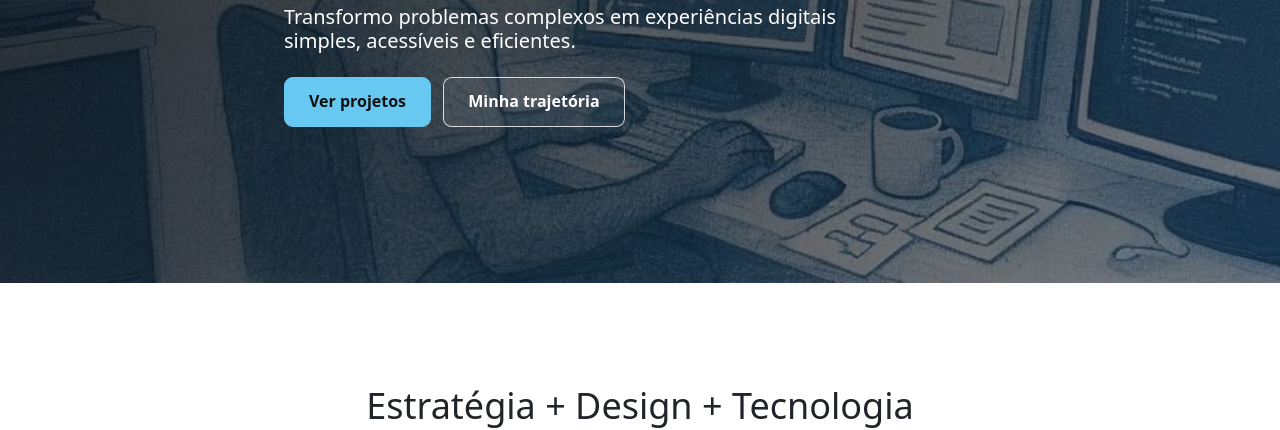
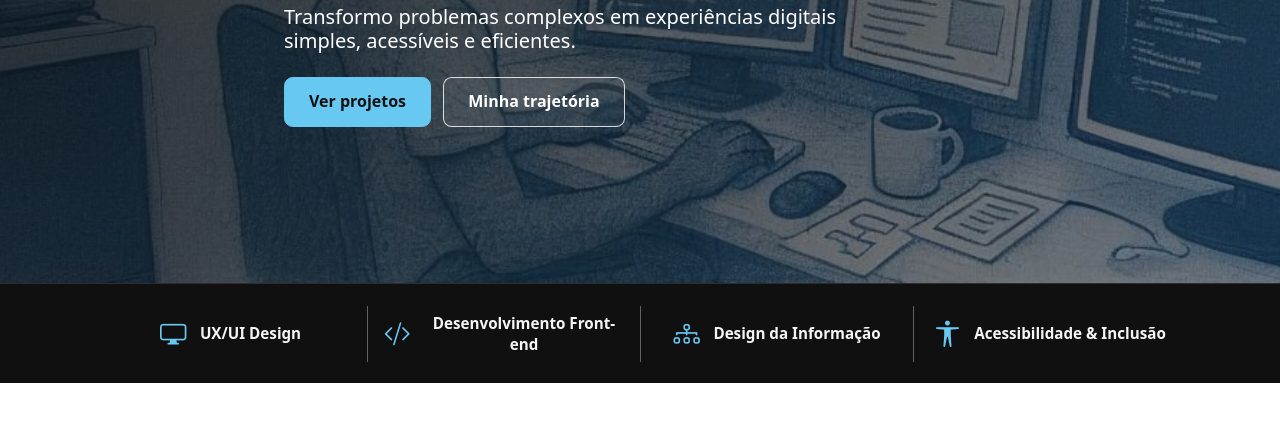
Before and after one commit to ChicoGui/chicogui.github.io, a plain HTML site: page index.html in a window 1280 px wide. Shown: the part 389-819 px from the top of the page. Drawn offline with nearby package versions, Linux system fonts and the light colour scheme.

Commit message:
Add services strip below homepage hero

```diff
--- a/index.html
+++ b/index.html
@@ -63,6 +63,30 @@
       <a href="#servicos" class="btn btn-site btn-site-primary btn-site-lg me-2">Ver projetos</a>
       <a href="#sobre" class="btn btn-site btn-site-ghost btn-site-lg">Minha trajetória</a>
     </div>
+  </div>
+</section>
+
+<!-- ================= FAIXA DE SERVIÇOS DO HERO ================= -->
+<section id="hero-services-strip" aria-label="Principais áreas de atuação">
+  <div class="container">
+    <ul class="hero-services-list">
+      <li class="hero-service-item">
+        <i class="bi bi-display" aria-hidden="true"></i>
+        <span>UX/UI Design</span>
+      </li>
+      <li class="hero-service-item">
+        <i class="bi bi-code-slash" aria-hidden="true"></i>
+        <span>Desenvolvimento Front-end</span>
+      </li>
+      <li class="hero-service-item">
+        <i class="bi bi-diagram-3" aria-hidden="true"></i>
+        <span>Design da Informação</span>
+      </li>
+      <li class="hero-service-item">
+        <i class="bi bi-universal-access" aria-hidden="true"></i>
+        <span>Acessibilidade &amp; Inclusão</span>
+      </li>
+    </ul>
   </div>
 </section>
 
```
